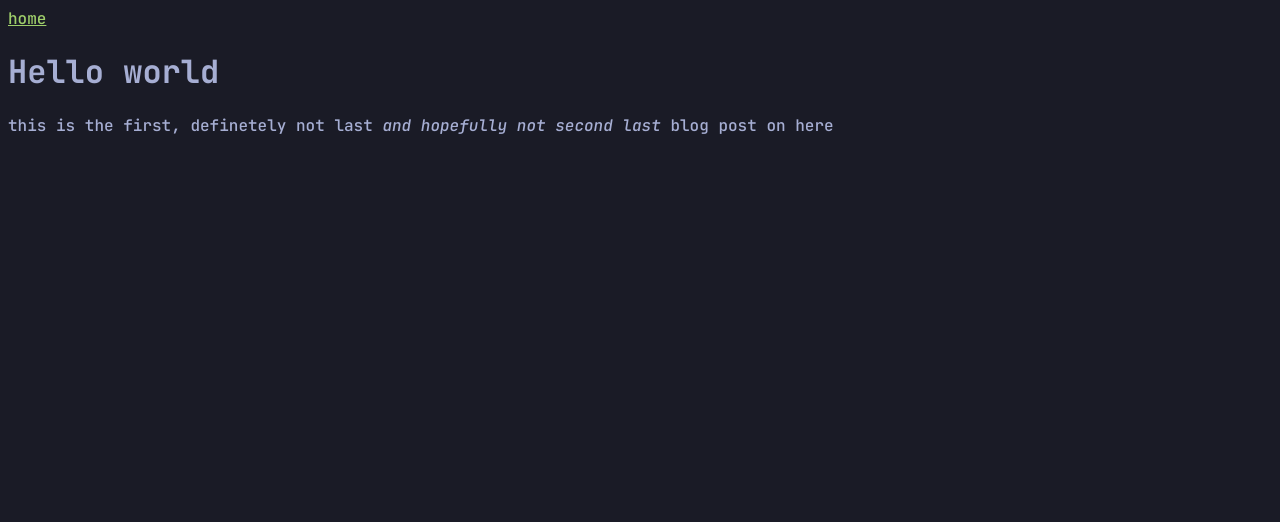
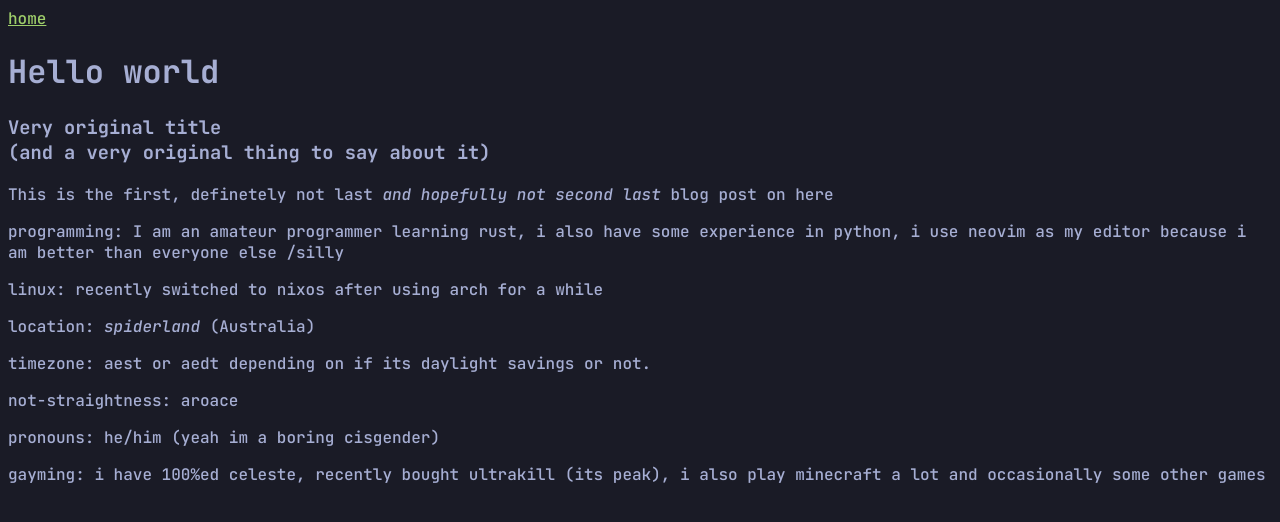
Before and after one commit to radiantsb/site, an Eleventy site: page posts/helloworld.md in a window 1280 px wide. Built offline with nearby package versions, Linux system fonts and the light colour scheme; Eleventy itself is replaced by a stand-in of ours; files that its build step writes are made by us from their sources.

Commit message:
improve hello world and home page

```diff
--- a/_includes/layout.html
+++ b/_includes/layout.html
@@ -11,6 +11,7 @@
   <header>
       <a href="/index.html">home</a>
       <h1>{{ title | default: "Radiant's blog" }}</h1>
+      <h3>{{ quote }}</h3>
   </header>
   <main>
       {{ content }}
--- a/assets/style.css
+++ b/assets/style.css
@@ -10,9 +10,16 @@ body{
   border: 2px solid #2AC3DE;
   padding-left:10px;
   padding-right:10px;
-  display: inline-block
+  display: inline-block;
+  margin-bottom:10px;
 }
 h1{
+  color:#A6AED3
+}
+h2{
+  color:#A6AED3
+}
+h3{
   color:#A6AED3
 }
 p {
--- a/posts/helloworld.md
+++ b/posts/helloworld.md
@@ -2,4 +2,18 @@
 title: "Hello world"
 quote: "Very original title <br>(and a very original thing to say about it)"
 ---
-this is the first, definetely not last *and hopefully not second last* blog post on here
+This is the first, definetely not last *and hopefully not second last* blog post on here
+
+programming: I am an amateur programmer learning rust, i also have some experience in python, i use neovim as my editor because i am better than everyone else /silly
+
+linux: recently switched to nixos after using arch for a while
+
+location: *spiderland* (Australia)
+
+timezone: aest or aedt depending on if its daylight savings or not.
+
+not-straightness: aroace
+
+pronouns: he/him (yeah im a boring cisgender)
+
+gayming: i have 100%ed celeste, recently bought ultrakill (its peak), i also play minecraft a lot and occasionally some other games
```
Also changed, not shown: index.html (+6 -0 lines).
